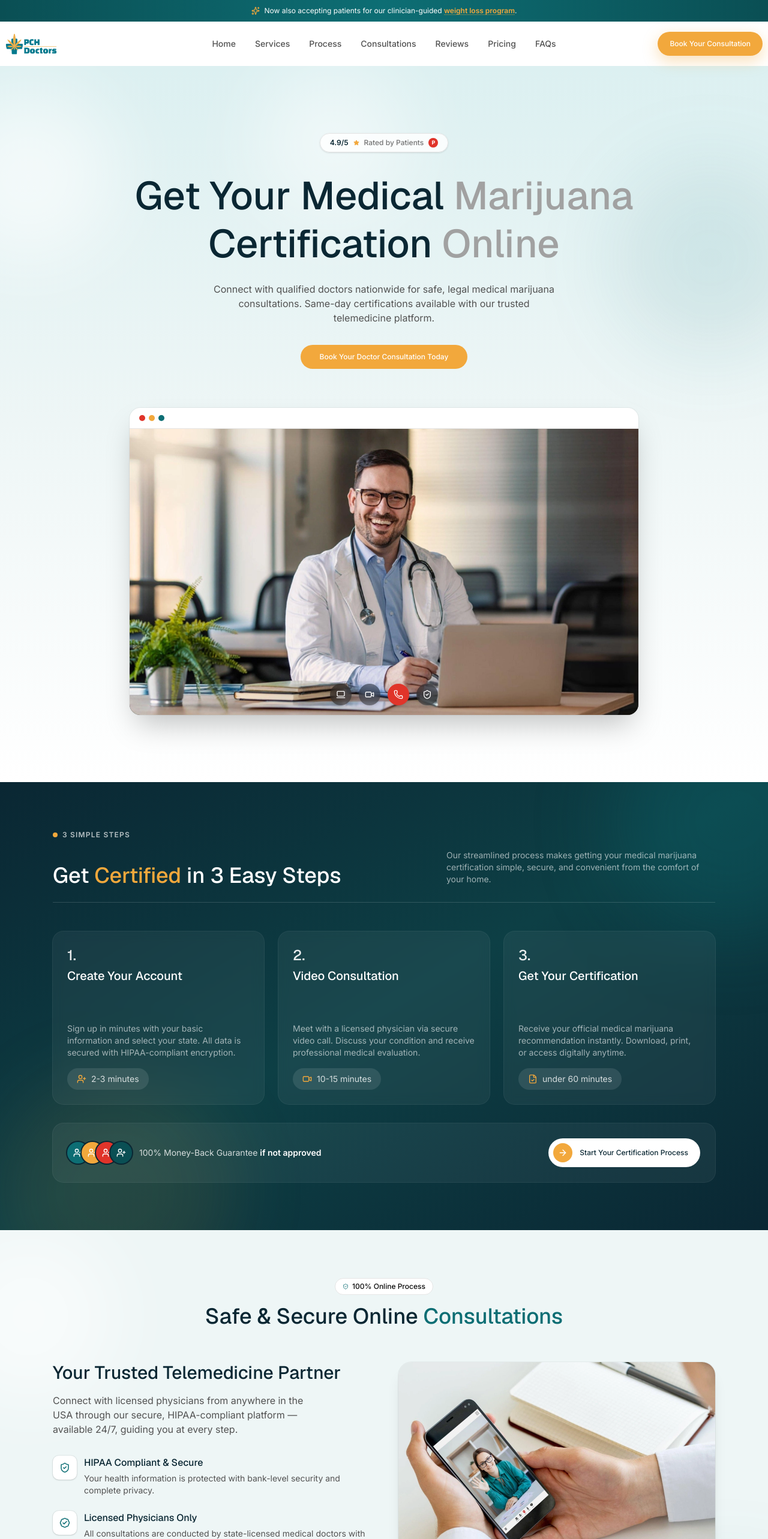
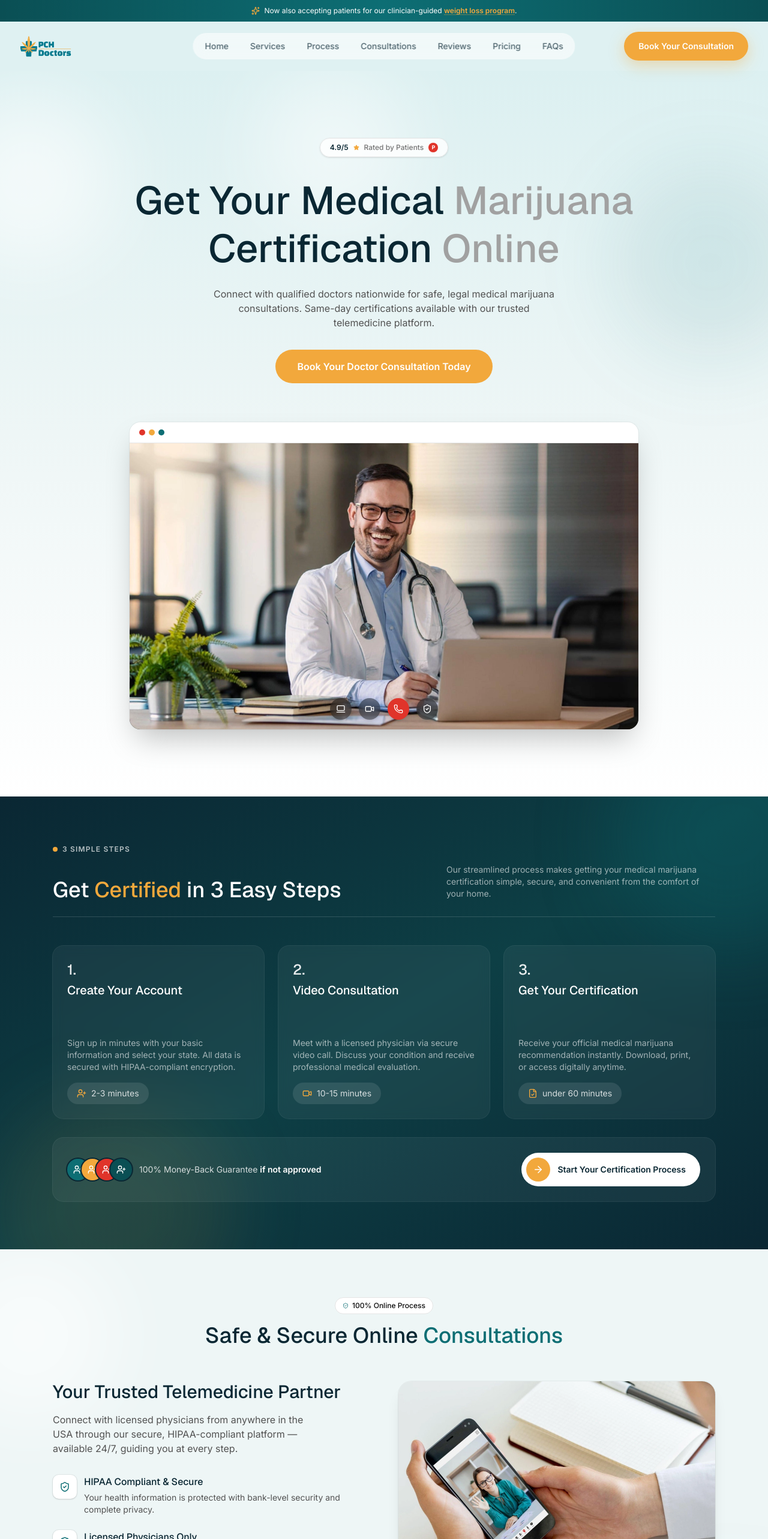
Before and after one commit to Aman-scripts/pchdoctors, a Next.js app: page / in a window 1280 px wide. Shown: the top 2566 px of the page at 60% size. Built offline with nearby package versions, Linux system fonts and the light colour scheme.

Commit message:
fixed reviews, process, pricing

```diff
--- a/components/sections/faq.tsx
+++ b/components/sections/faq.tsx
@@ -70,9 +70,9 @@ export function Faq() {
                 Need clarity before booking? Speak with our support team and
                 get direct answers tailored to your situation.
               </p>
-              <button className="group mt-6 flex w-fit items-center gap-3 rounded-full bg-[#f2a83c] py-1 pl-1 pr-5 text-sm font-semibold text-white transition-colors hover:bg-[#f2a83c]/90">
-                <span className="flex size-9 items-center justify-center rounded-full bg-white text-[#0a2733] transition-transform group-hover:translate-x-0.5">
-                  <ArrowRight className="size-4" />
+              <button className="group mt-6 flex w-fit items-center gap-3 rounded-full bg-[#f2a83c] py-1 pl-1 pr-6 text-base font-semibold text-white transition-colors hover:bg-[#f2a83c]/90">
+                <span className="flex size-11 items-center justify-center rounded-full bg-white text-[#0a2733] transition-transform group-hover:translate-x-0.5">
+                  <ArrowRight className="size-4.5" />
                 </span>
                 Contact Us
               </button>
--- a/components/sections/hero.tsx
+++ b/components/sections/hero.tsx
@@ -38,7 +38,7 @@ export function Hero() {
           our trusted telemedicine platform.
         </p>
 
-        <Button className="mt-8 rounded-full bg-[#f2a83c] px-8 py-5 text-white hover:bg-[#f2a83c]/90">
+        <Button className="mt-8 rounded-full bg-[#f2a83c] px-9 py-7 text-base font-semibold text-white hover:bg-[#f2a83c]/90">
           Book Your Doctor Consultation Today
         </Button>
 
--- a/components/sections/pricing.tsx
+++ b/components/sections/pricing.tsx
@@ -99,10 +99,10 @@ export function Pricing() {
                 <p className="font-heading mt-1 text-3xl font-medium text-white">
                   {plan.price}
                 </p>
-                <button className="group mt-5 flex w-full items-center justify-between gap-3 rounded-full bg-white py-1 pl-5 pr-1 text-sm font-medium text-[#0a2733] transition-colors hover:bg-white/90">
+                <button className="group mt-5 flex w-full items-center justify-between gap-3 rounded-full bg-white py-1 pl-6 pr-1 text-base font-semibold text-[#0a2733] transition-colors hover:bg-white/90">
                   Book Slot
-                  <span className="flex size-8 items-center justify-center rounded-full bg-[#f2a83c] text-white transition-transform group-hover:translate-x-0.5">
-                    <ArrowRight className="size-4" />
+                  <span className="flex size-10 items-center justify-center rounded-full bg-[#f2a83c] text-white transition-transform group-hover:translate-x-0.5">
+                    <ArrowRight className="size-4.5" />
                   </span>
                 </button>
               </div>
--- a/components/sections/process.tsx
+++ b/components/sections/process.tsx
@@ -104,9 +104,9 @@ export function Process() {
             </p>
           </div>
 
-          <Button className="group gap-3 rounded-full bg-white py-6 pl-2 pr-5 text-[#0a2733] hover:bg-white/90">
-            <span className="flex size-8 items-center justify-center rounded-full bg-[#f2a83c] text-white transition-transform group-hover:translate-x-0.5">
-              <ArrowRight className="size-4" />
+          <Button className="group gap-3 rounded-full bg-white py-7 pl-2 pr-6 text-sm font-semibold text-[#0a2733] hover:bg-white/90">
+            <span className="flex size-10 items-center justify-center rounded-full bg-[#f2a83c] text-white transition-transform group-hover:translate-x-0.5">
+              <ArrowRight className="size-4.5" />
             </span>
             Start Your Certification Process
           </Button>
--- a/components/sections/reviews.tsx
+++ b/components/sections/reviews.tsx
@@ -157,7 +157,7 @@ export function Reviews() {
         </div>
 
         <div className="mt-4 flex flex-col items-center gap-3">
-          <Button className="rounded-full bg-[#f2a83c] px-6 py-5 text-white hover:bg-[#f2a83c]/90">
+          <Button className="rounded-full bg-[#f2a83c] px-7 py-6 text-sm font-semibold text-white hover:bg-[#f2a83c]/90">
             Read More Reviews
           </Button>
           <p className="text-xs text-neutral-500">
--- a/components/sections/safe-secure.tsx
+++ b/components/sections/safe-secure.tsx
@@ -75,7 +75,7 @@ export function SafeSecure() {
               ))}
             </div>
 
-            <Button className="mt-10 rounded-full bg-[#f2a83c] px-6 py-5 text-white hover:bg-[#f2a83c]/90">
+            <Button className="mt-10 rounded-full bg-[#f2a83c] px-7 py-6 text-sm font-semibold text-white hover:bg-[#f2a83c]/90">
               Schedule Your Consultation Now
             </Button>
           </div>
--- a/components/site-header.tsx
+++ b/components/site-header.tsx
@@ -36,8 +36,8 @@ export function SiteHeader() {
         </p>
       </div>
 
-      <div className="sticky top-0 z-50 bg-white">
-        <div className="relative mx-auto flex max-w-7xl items-center justify-between px-2 py-4">
+      <div className="sticky top-0 z-50 bg-[#dcf0f1]/90 backdrop-blur-md">
+        <div className="relative mx-auto flex max-w-7xl items-center justify-between px-6 py-4 lg:px-8">
           <Link href="#" className="flex items-center">
             <Image
               src="/pch-doctors-logo.png"
@@ -49,12 +49,12 @@ export function SiteHeader() {
             />
           </Link>
 
-          <nav className="absolute left-1/2 hidden -translate-x-1/2 items-center gap-8 text-sm font-medium text-neutral-600 lg:flex">
+          <nav className="absolute left-1/2 hidden -translate-x-1/2 items-center gap-1 rounded-full bg-white/60 p-1 text-sm font-medium text-[#0a2733]/70 backdrop-blur-md lg:flex">
             {navLinks.map((link) => (
               <a
                 key={link.label}
                 href={link.href}
-                className="transition-colors hover:text-[#0d6e74]"
+                className="rounded-full px-4 py-2 transition-colors hover:bg-[#eef6f6] hover:text-[#0d6e74]"
               >
                 {link.label}
               </a>
@@ -62,37 +62,37 @@ export function SiteHeader() {
           </nav>
 
           <div className="hidden lg:block">
-            <Button className="rounded-full bg-[#f2a83c] px-5 py-5 text-white shadow-[0_8px_24px_rgba(242,168,60,0.35)] transition-shadow hover:bg-[#f2a83c]/90 hover:shadow-[0_10px_28px_rgba(242,168,60,0.45)]">
+            <Button className="rounded-full bg-[#f2a83c] px-6 py-6 text-sm font-semibold text-white shadow-[0_8px_24px_rgba(242,168,60,0.35)] transition-shadow hover:bg-[#f2a83c]/90 hover:shadow-[0_10px_28px_rgba(242,168,60,0.45)]">
               Book Your Consultation
             </Button>
           </div>
 
           <button
-            className="p-2 lg:hidden"
+            className="rounded-full bg-white/80 p-2 shadow-sm ring-1 ring-[#0d6e74]/15 backdrop-blur-md lg:hidden"
             aria-label="Toggle menu"
             onClick={() => setOpen((v) => !v)}
           >
-            {open ? <X className="size-5" /> : <Menu className="size-5" />}
+            {open ? <X className="size-5 text-[#0a2733]" /> : <Menu className="size-5 text-[#0a2733]" />}
           </button>
         </div>
 
         <div
           className={cn(
-            "flex flex-col gap-1 overflow-hidden border-t border-neutral-100 bg-white px-6 transition-all lg:hidden",
-            open ? "max-h-96 py-3" : "max-h-0 py-0"
+            "mx-4 flex flex-col gap-1 overflow-hidden rounded-2xl bg-white/90 px-4 shadow-md ring-1 ring-[#0d6e74]/15 backdrop-blur-md transition-all lg:hidden",
+            open ? "mb-2 max-h-96 py-3" : "max-h-0 py-0"
           )}
         >
           {navLinks.map((link) => (
             <a
               key={link.label}
               href={link.href}
-              className="rounded-lg px-2 py-2 text-sm font-medium text-neutral-700 transition-colors hover:text-[#0d6e74]"
+              className="rounded-lg px-2 py-2 text-sm font-medium text-[#0a2733]/70 transition-colors hover:bg-[#eef6f6] hover:text-[#0d6e74]"
               onClick={() => setOpen(false)}
             >
               {link.label}
             </a>
           ))}
-          <Button className="mt-1 w-full rounded-full bg-[#f2a83c] text-white hover:bg-[#f2a83c]/90">
+          <Button className="mt-1 w-full rounded-full bg-[#f2a83c] py-6 text-sm font-semibold text-white hover:bg-[#f2a83c]/90">
             Book Your Consultation
           </Button>
         </div>
```
Also changed, not shown: components/site-footer.tsx (+1 -19 lines).
